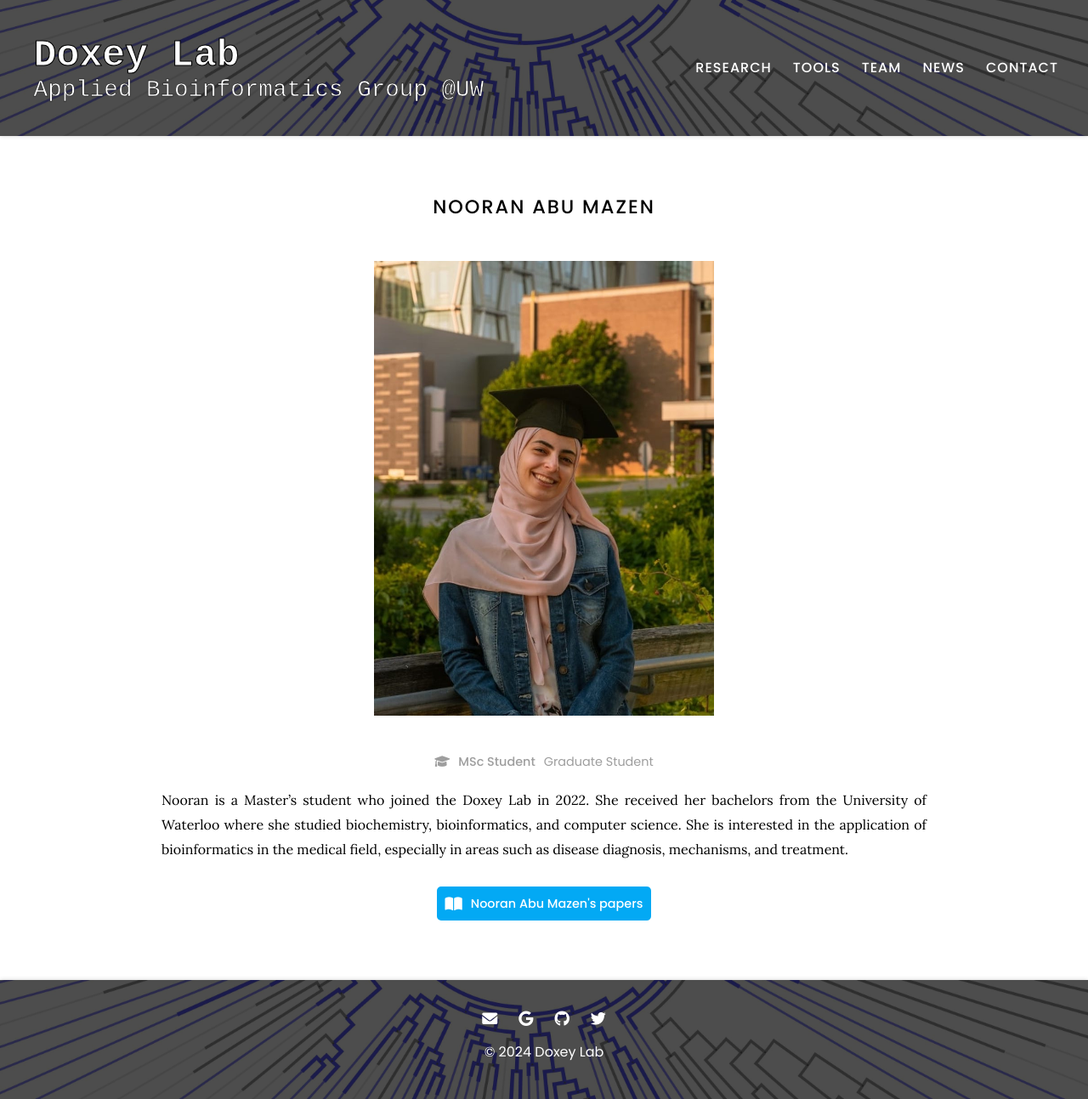
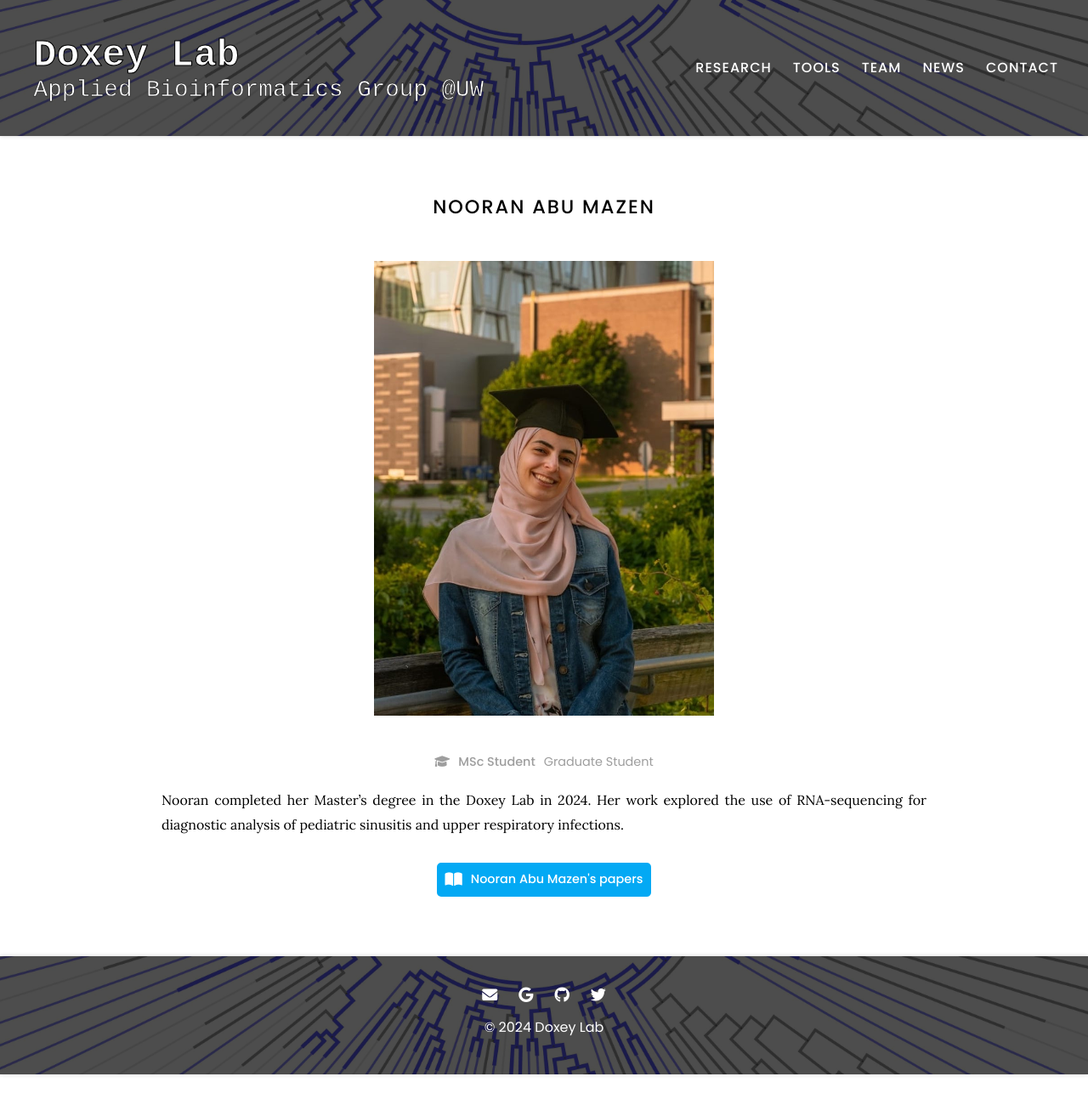
Before and after one commit to doxeylab/doxeylab-website, a Jekyll site: the page built from _members/nooran-abu-mazen.md, in a window 1280 px wide. Shown: the whole page at 85% size. Built offline with Jekyll 4.4.1, drawn with Linux system fonts in a browser that asks for light colours; after the commit the page ends 1264 px from its top, so only the background shows below that.

Commit message:
Update nooran-abu-mazen.md

```diff
--- a/_members/nooran-abu-mazen.md
+++ b/_members/nooran-abu-mazen.md
@@ -3,10 +3,10 @@ name: Nooran Abu Mazen
 image: images/team/nooran-abu-mazen.jpg
 description: Graduate Student
 role: msc
-group: current
+group: alumni
 aliases:
   - N. Abu Mazen
   - Nooran Abu Mazen
 ---
 
-Nooran is a Master's student who joined the Doxey Lab in 2022. She received her bachelors from the University of Waterloo where she studied biochemistry, bioinformatics, and computer science. She is interested in the application of bioinformatics in the medical field, especially in areas such as disease diagnosis, mechanisms, and treatment.
+Nooran completed her Master's degree in the Doxey Lab in 2024. Her work explored the use of RNA-sequencing for diagnostic analysis of pediatric sinusitis and upper respiratory infections.
```
